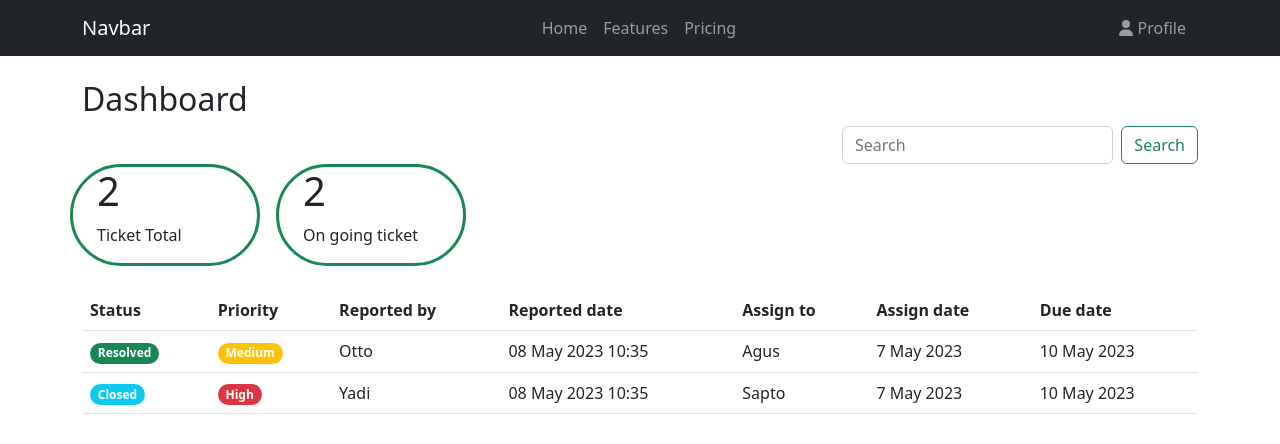
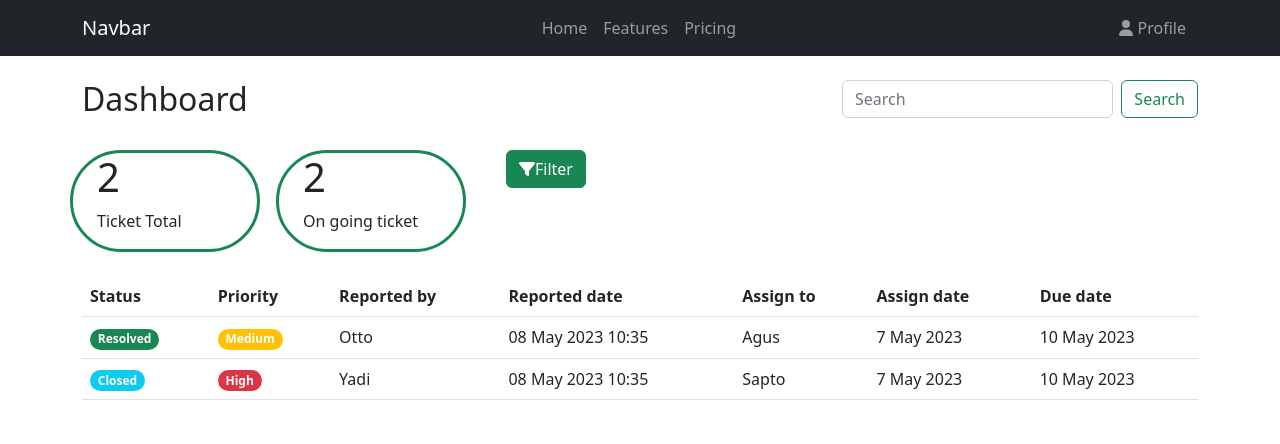
Before and after one commit to arachaman/dashboard1, a React (Create React App) app: page / in a window 1280 px wide. Shown: the top 444 px of the page. Built offline with nearby package versions, Linux system fonts and the light colour scheme.

Commit message:
scnd commit

```diff
--- a/src/App.jsx
+++ b/src/App.jsx
@@ -1,26 +1,25 @@
-import './App.css';
-import Nav from './pages/components/Navigation'
-import SearchBox from './pages/components/SearchBox';
-import Table from './pages/components/Tables';
-import TotalTicket from './pages/components/TotalTicket';
-
+import "./App.css";
+import Nav from "./pages/components/Navigation";
+import SearchBox from "./pages/components/SearchBox";
+import Table from "./pages/components/Tables";
+import TicketsPanel from "./pages/components/TicketsPanel";
+import Filter from "./pages/components/Filter";
 
 function App() {
   return (
     <div>
       <div>
-     <Nav/>
+        <Nav />
       </div>
-     <section className='mt-4 container'>
-        <h2>Dashboard</h2>
-        <SearchBox/>
-     </section>
-     <section>
-      <TotalTicket/>
-     </section>
-     <section className='mt-4'>
-      <Table/>
-     </section>
+      <section className="my-4 container">
+        <SearchBox />
+      </section>
+      <section>
+        <TicketsPanel />
+      </section>
+      <section className="mt-4">
+        <Table />
+      </section>
     </div>
   );
 }
--- /dev/null
+++ b/src/pages/components/Filter.jsx
@@ -0,0 +1,102 @@
+import React, { useState, useEffect } from "react";
+import { FontAwesomeIcon } from "@fortawesome/react-fontawesome";
+import { faFilter } from "@fortawesome/free-solid-svg-icons";
+import {
+  Button,
+  Container,
+  Modal,
+  Row,
+  Col,
+  Dropdown,
+  Form,
+} from "react-bootstrap";
+
+const Filter = () => {
+  const [year, setYear] = useState([]);
+
+  useEffect(() => {
+    const d = new Date();
+    var temp = [];
+    for (var i = 2019; i <= d.getFullYear(); i++) {
+      temp.push(i);
+    }
+    setYear(temp);
+  }, []);
+
+  const [show, setShow] = useState(false);
+
+  const handleClose = () => setShow(false);
+  const handleShow = () => setShow(true);
+  return (
+    <div>
+      <Container>
+        <div>
+          <Button variant="success" onClick={handleShow}>
+            <FontAwesomeIcon icon={faFilter} />
+            Filter
+          </Button>
+
+          <Modal show={show} onHide={handleClose}>
+            <Modal.Header closeButton>
+              <Modal.Title>Filter</Modal.Title>
+            </Modal.Header>
+            <Modal.Body>
+              <Row>
+                <Col xs={6} md={4}>
+                  <Form.Group className="mb-3">
+                    <Form.Select>
+                      <option>Januari</option>
+                      <option>Februari</option>
+                      <option>Maret</option>
+                      <option>April</option>
+                      <option>Mei</option>
+                      <option>Juni</option>
+                      <option>Juli</option>
+                      <option>Agustus</option>
+                      <option>September</option>
+                      <option>Oktober</option>
+                      <option>November</option>
+                      <option>Desember</option>
+                    </Form.Select>
+                  </Form.Group>
+                </Col>
+                <Col xs={6} md={3}>
+                  <Form.Group className="mb-3">
+                    <Form.Select>
+                      {year.map(function (item, i) {
+                        console.log("test");
+                        return <option href="#/action-1">{item}</option>;
+                      })}
+                    </Form.Select>
+                  </Form.Group>
+                </Col>
+                <Col xs={6} md={4} className="ms-1">
+                  <Form.Group className="mb-3">
+                    <Form.Select>
+                      <option>Hendra</option>
+                      <option>Joko</option>
+                      <option>Alver</option>
+                      <option>Rama</option>
+                      <option>Panji</option>
+                      <option>Abdul</option>
+                    </Form.Select>
+                  </Form.Group>
+                </Col>
+              </Row>
+            </Modal.Body>
+            <Modal.Footer>
+              <Button variant="secondary" onClick={handleClose}>
+                Close
+              </Button>
+              <Button variant="primary" onClick={handleClose}>
+                Filter
+              </Button>
+            </Modal.Footer>
+          </Modal>
+        </div>
+      </Container>
+    </div>
+  );
+};
+
+export default Filter;
--- a/src/pages/components/SearchBox.jsx
+++ b/src/pages/components/SearchBox.jsx
@@ -1,12 +1,15 @@
-import React, {useState} from 'react'
-import { Form, Row, Col, Button} from 'react-bootstrap'
+import React, { useState } from "react";
+import { Form, Row, Col, Button } from "react-bootstrap";
 
 const SearchBox = () => {
   return (
     <div>
       <Row>
-        <Col md={{span: 4, offset:8}}>
-        <Form className="d-flex">
+        <Col className="me-auto">
+          <h2>Dashboard</h2>
+        </Col>
+        <Col md={{ span: 4, offset: 8 }} className="ms-auto">
+          <Form className="d-flex">
             <Form.Control
               type="text"
               placeholder="Search"
@@ -18,7 +21,7 @@ const SearchBox = () => {
         </Col>
       </Row>
     </div>
-  )
-}
+  );
+};
 
-export default SearchBox
+export default SearchBox;
--- /dev/null
+++ b/src/pages/components/TicketsPanel.jsx
@@ -0,0 +1,37 @@
+import React from "react";
+import { useState, useEffect } from "react";
+import style from "../css/panel.css";
+import { Row, Col, Container, Dropdown } from "react-bootstrap";
+import Filter from "./Filter";
+
+const TicketsPanel = () => {
+  return (
+    <div>
+      <Container>
+        <Row>
+          <Col
+            md={{ span: 2 }}
+            className="border border-3 border-success rounded-pill ps-4 me-3"
+          >
+            <h1>2</h1>
+            <p>Ticket Total</p>
+          </Col>
+          <Col
+            md={{ span: 2 }}
+            className="border border-3 border-success rounded-pill ps-4 me-3"
+          >
+            <h1>2</h1>
+            <p>On going ticket</p>
+          </Col>
+          <Col>
+            <div md={{ span: 2, offset: 4 }}>
+              <Filter />
+            </div>
+          </Col>
+        </Row>
+      </Container>
+    </div>
+  );
+};
+
+export default TicketsPanel;
```
Also changed, not shown: 1 other file (tests, documents, lock files or other folders).
